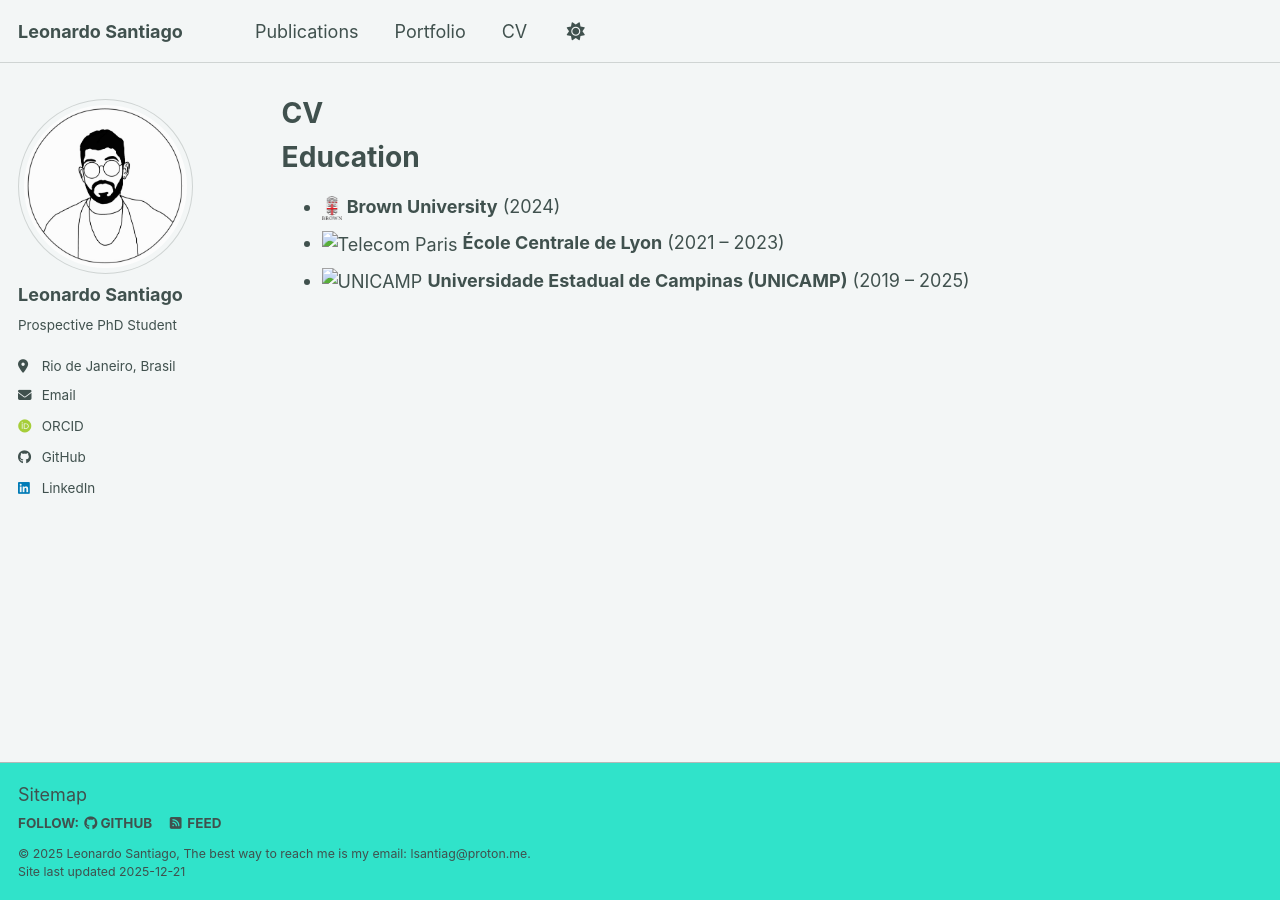
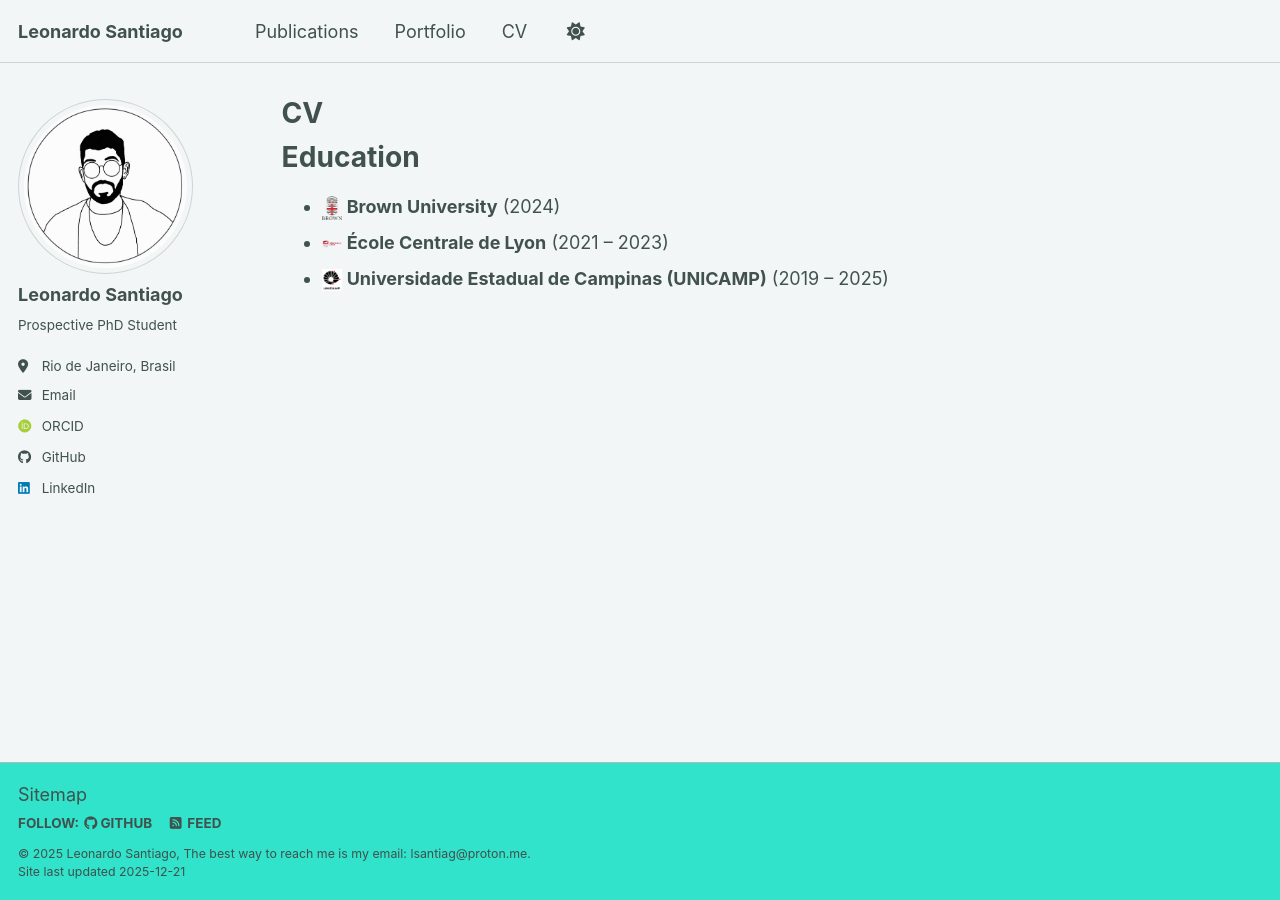
Before and after one commit to lsantiago-s/lsantiago-s.github.io, a Jekyll site: the page built from _pages/cv.md, in a window 1280 px wide. Built offline with Jekyll 4.4.1, drawn with Linux system fonts in a browser that asks for light colours; some web fonts are replaced; a script bundle is joined from its source files by our own code; library files that are not in the unit come from our copies.

Commit message:
Fix image paths in CV education section

```diff
--- a/_pages/cv.md
+++ b/_pages/cv.md
@@ -10,5 +10,5 @@ redirect_from:
 Education
 ======
 * <img src="/images/brown.png" alt="Brown" width="20" height="20"> **Brown University** (2024)
-* <img src="Images/ecl.png" alt="Telecom Paris" width="20" height="20"> **École Centrale de Lyon** (2021 – 2023)
-* <img src="Images/unicamp.jpg" alt="UNICAMP" width="20" height="20"> **Universidade Estadual de Campinas (UNICAMP)** (2019 – 2025)
+* <img src="/images/ecl.png" alt="Telecom Paris" width="20" height="20"> **École Centrale de Lyon** (2021 – 2023)
+* <img src="/images/unicamp.jpg" alt="UNICAMP" width="20" height="20"> **Universidade Estadual de Campinas (UNICAMP)** (2019 – 2025)
```
